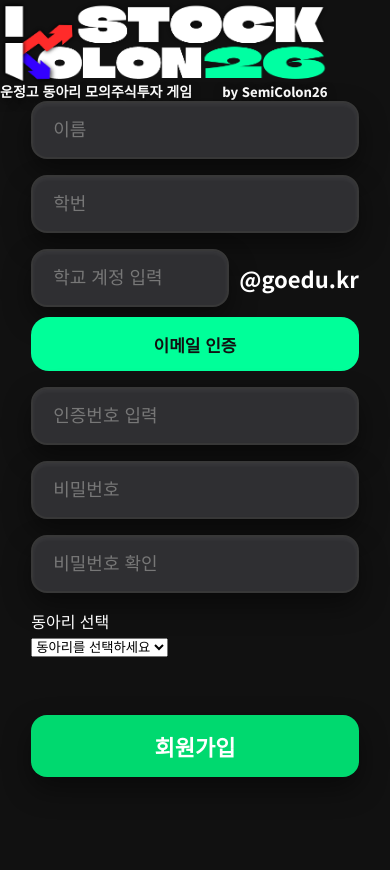
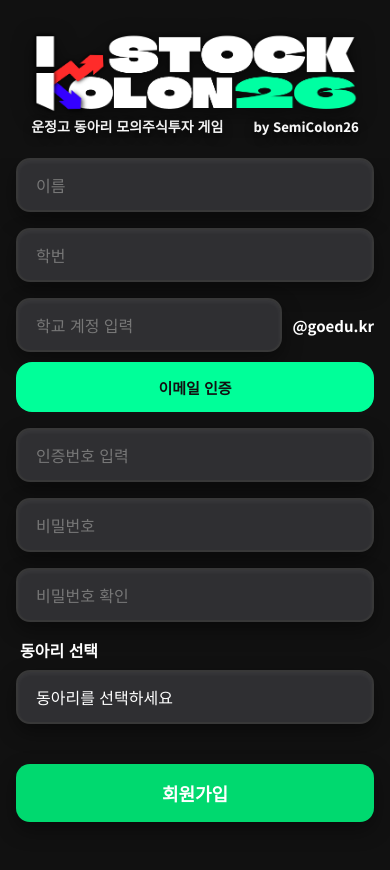
Before and after one commit to jeongbin-0509/StockKolon26, a Flask app: page /auth/signup in a window 390 px wide. Before the commit the page ends 777 px from the top, so only its background shows below. Run offline with Flask 3, Linux system fonts and the light colour scheme.

Commit message:
frontend 만지작

```diff
--- /dev/null
+++ b/app/static/css/auth-header.css
@@ -0,0 +1,62 @@
+/* ==========================================
+   로그인 / 회원가입 페이지 전용 header 스타일
+   (login.html, signup.html 에만 링크할 것)
+============================================ */
+header {
+    width: 100%;
+    display: flex;
+    flex-direction: column;
+    align-items: center;
+    justify-content: center;
+    padding: 44px 20px 32px;
+    text-align: center;
+    gap: 14px;
+}
+
+header .logo-link {
+    display: inline-block;
+    line-height: 0;
+}
+
+header #logo {
+    width: 500px;
+    max-width: 84vw;
+    height: auto;
+    object-fit: contain;
+    filter: drop-shadow(0 6px 10px rgba(0,0,0,.5));
+}
+
+header .logo_text_wrap {
+    width: 500px;
+    max-width: 84vw;
+    display: flex;
+    justify-content: space-between;
+    align-items: center;
+}
+
+header .school_text {
+    font-size: 20px;
+    font-weight: 800;
+    color: var(--text-primary);
+}
+
+header .by_text {
+    font-size: 18px;
+    font-weight: 800;
+    color: var(--text-primary);
+}
+
+@media screen and (max-width: 767px) {
+    header {
+        padding: 30px 16px 22px;
+        gap: 10px;
+    }
+
+    header .school_text {
+        font-size: 14px;
+    }
+
+    header .by_text {
+        font-size: 13px;
+    }
+}
--- a/app/static/css/auth.css
+++ b/app/static/css/auth.css
@@ -1,3 +1,4 @@
+/* ── Body / Layout ── */
 body {
     min-height: 100vh;
     overflow-x: hidden;
@@ -10,43 +11,50 @@ main {
     width: 100%;
     display: flex;
     justify-content: center;
+    padding: 0 20px 60px;
 }
 
+/* ── Login ── */
 #login {
-    width: 60%;
-    max-width: 760px;
+    width: 100%;
+    max-width: 560px;
 }
 
+/* ── Signup ── */
 #signup_form {
-    width: 48%;
-    max-width: 620px;
+    width: 100%;
+    max-width: 560px;
 }
 
 main form {
     width: 100%;
 }
 
+/* ── Form 공통 ── */
 form {
     display: flex;
     flex-direction: column;
     gap: 16px;
 }
 
+/* ── Input ── */
 input {
     width: 100%;
-    height: 82px;
-    border-radius: 24px;
+    height: 72px;
+    border-radius: 20px;
     border: 2px solid #383838;
     background: #2f2f32;
     color: white;
-    font-size: 30px;
+    font-size: 22px;
     font-weight: 500;
-    padding: 0 34px;
+    padding: 0 28px;
     outline: none;
+    font-family: "Noto Sans KR", sans-serif;
+    text-align: left;
 
     box-shadow:
         inset 0 2px 4px rgba(255,255,255,.05),
-        0 12px 28px rgba(0,0,0,.45);
+        0 8px 20px rgba(0,0,0,.40);
 }
 
 input::placeholder {
@@ -57,39 +65,43 @@ input:focus {
     border-color: var(--color-brand-mint);
 }
 
+/* ── Button 공통 ── */
 button {
     width: 100%;
-    height: 86px;
-    border-radius: 22px;
-    font-size: 32px;
+    height: 76px;
+    border-radius: 20px;
+    font-size: 24px;
     font-weight: 800;
     cursor: pointer;
     transition: .15s ease;
+    font-family: "Noto Sans KR", sans-serif;
+    text-align: center;
 }
 
 button:hover {
     transform: translateY(-2px);
 }
 
+/* ── 로그인 / 회원가입 주요 버튼 ── */
 #submit_btn,
 #signup_btn {
-    margin-top: 42px;
+    margin-top: 36px;
     border: none;
     background: #00d96f;
     color: white;
-    box-shadow:
-        0 12px 28px rgba(0,0,0,.45);
+    box-shadow: 0 8px 20px rgba(0,0,0,.40);
 }
 
+/* ── 회원가입으로 이동 버튼 ── */
 #moveto_signup_btn {
     margin-top: 8px;
     border: 2px solid #333;
     background: #111214;
     color: white;
-    box-shadow:
-        0 12px 28px rgba(0,0,0,.45);
+    box-shadow: 0 8px 20px rgba(0,0,0,.40);
 }
 
+/* ── 이메일 인증 줄 ── */
 .email_wrap {
     display: flex;
     align-items: center;
@@ -98,80 +110,150 @@ button:hover {
 
 .email_wrap input {
     flex: 1;
+    min-width: 0;
 }
 
 .email_wrap span {
     color: white;
-    font-size: 22px;
+    font-size: 18px;
     font-weight: 700;
     white-space: nowrap;
+    flex-shrink: 0;
 }
 
 #send_code_btn {
-    width: 180px;
-    height: 70px;
+    flex-shrink: 0;
+    width: 140px;
+    height: 62px;
     border: none;
-    border-radius: 18px;
+    border-radius: 16px;
     background: var(--color-brand-mint);
     color: #111;
-    font-size: 20px;
+    font-size: 16px;
     font-weight: 800;
 }
 
-/* 안내문 */
-
+/* ── 안내 문구 ── */
 .sub_text {
     display: block;
     margin-top: -6px;
     padding-left: 14px;
     color: #9a9a9a;
-    font-size: 14px;
+    font-size: 13px;
     font-weight: 400;
 }
 
-@media screen and (max-width:767px) {
+/* ── 동아리 선택 (select) ── */
+.club_select_wrap {
+    display: flex;
+    flex-direction: column;
+    gap: 8px;
+}
 
-    #login,
-    #signup_form {
-        width: 84%;
+.club_select_title {
+    color: white;
+    font-size: 16px;
+    font-weight: 700;
+    padding-left: 4px;
+}
+
+select {
+    width: 100%;
+    height: 72px;
+    border-radius: 20px;
+    border: 2px solid #383838;
+    background: #2f2f32;
+    color: white;
+    font-size: 20px;
+    font-weight: 500;
+    padding: 0 28px;
+    outline: none;
+    font-family: "Noto Sans KR", sans-serif;
+    appearance: none;
+    cursor: pointer;
+    box-shadow:
+        inset 0 2px 4px rgba(255,255,255,.05),
+        0 8px 20px rgba(0,0,0,.40);
+}
+
+select:focus {
+    border-color: var(--color-brand-mint);
+}
+
+select option {
+    background: #2f2f32;
+    color: white;
+}
+
+/* ── Flash 메시지 ── */
+.flash_msg {
+    text-align: center;
+    color: #ff6b6b;
+    font-size: 14px;
+    margin-top: 12px;
+    padding: 0 20px;
+}
+
+/* ── 모바일 반응형 (767px 이하) ── */
+@media screen and (max-width: 767px) {
+
+    main {
+        padding: 0 16px 48px;
     }
 
     input {
-        height: 58px;
-        font-size: 18px;
-        border-radius: 16px;
-        padding: 0 20px;
+        height: 54px;
+        font-size: 16px;
+        border-radius: 14px;
+        padding: 0 18px;
     }
 
     button {
-        height: 62px;
-        font-size: 22px;
-        border-radius: 16px;
+        height: 58px;
+        font-size: 18px;
+        border-radius: 14px;
     }
 
     .email_wrap {
         flex-wrap: wrap;
     }
 
+    .email_wrap span {
+        font-size: 15px;
+    }
+
     #send_code_btn {
         width: 100%;
+        height: 50px;
+        font-size: 15px;
+    }
+
+    select {
         height: 54px;
-        font-size: 17px;
+        font-size: 16px;
+        border-radius: 14px;
+        padding: 0 18px;
     }
 
     .sub_text {
-        font-size: 12px;
-        padding-left: 10px;
+        font-size: 11px;
+        padding-left: 8px;
+    }
+
+    #submit_btn,
+    #signup_btn {
+        margin-top: 24px;
     }
 }
 
+/* ── Club Card (기존 코드 유지) ── */
 .club_section {
     width: 100%;
 }
 
 .club_title {
     color: white;
-    font-size: 24px;
+    font-size: 20px;
     font-weight: 800;
     margin-bottom: 12px;
 }
@@ -183,21 +265,14 @@ button:hover {
 }
 
 .club_card {
-
     background: #2f2f32;
-
     border: 2px solid #383838;
-
     border-radius: 20px;
-
     padding: 18px;
-
     cursor: pointer;
-
     display: flex;
     flex-direction: column;
     align-items: center;
-
     transition: .15s ease;
 }
 
@@ -206,31 +281,39 @@ button:hover {
 }
 
 .club_card.selected {
-
     border-color: #00d96f;
-
     box-shadow:
         0 0 0 2px #00d96f,
         0 12px 28px rgba(0,0,0,.45);
 }
 
 .club_logo {
-
     width: 70px;
     height: 70px;
-
     object-fit: cover;
-
     border-radius: 50%;
 }
 
 .club_name {
+    margin-top: 10px;
+    color: white;
+    font-size: 16px;
+    font-weight: 700;
+    text-align: center;
+}
 
-    margin-top: 10px;
+@media screen and (max-width: 767px) {
+    .club_grid {
+        grid-template-columns: repeat(2, 1fr);
+        gap: 10px;
+    }
 
-    color: white;
+    .club_logo {
+        width: 50px;
+        height: 50px;
+    }
 
-    font-size: 18px;
-
-    font-weight: 700;
+    .club_name {
+        font-size: 13px;
+    }
 }
--- a/app/static/css/header.css
+++ b/app/static/css/header.css
@@ -1,29 +1,29 @@
 /* ==========================================
    상단 헤더 영역 공통 스타일 (header.css)
 ============================================ */
-.buy-header {
+header {
     width: 100%;
-    height: 320px;
+    height: 280px;
     display: flex;
-    flex-direction: column; /* 원래 원하셨던 중앙 세로 배치 구조 복원 */
-    align-items: center;
-    padding-top: 55px;
+    flex-direction: column;
+    align-items: flex-start;
+    padding-top: 50px;
+    padding-left: 55px;
     box-sizing: border-box;
     position: relative;
     z-index: 10;
     background: var(--bg-main, #121212);
 }
 
-/* 원래 사용하시던 거대하고 예쁜 로고 세팅 그대로 유지 */
-.buy-header #logo {
-    width: 760px;
+#logo {
+    width: 620px;
     max-width: 84vw;
     height: auto;
     display: block;
     filter: drop-shadow(0 8px 12px rgba(0,0,0,.55));
 }
 
-.buy-header .logo-link {
+.logo-link {
     display: block;
     line-height: 0;
     cursor: pointer;
@@ -31,7 +31,7 @@
 
 /* 로고 밑 텍스트 정렬 */
 .logo_text_wrap {
-    width: 760px;
+    width: 620px;
     max-width: 84vw;
     display: flex;
     justify-content: space-between;
@@ -54,14 +54,14 @@
 /* ==========================================
    [우측 상단 고정] 유저 정보 및 메뉴 네비게이션
 ============================================ */
-.buy-header #header-nav {
+header #header-nav {
     position: absolute;
-    top: 35px;   /* 상단 여백 조절 */
-    right: 40px;  /* 우측 여백 조절 */
+    top: 35px;
+    right: 40px;
     display: flex;
     align-items: center;
     gap: 12px;
-    flex-wrap: nowrap; /* 절대 줄바꿈 금지 */
+    flex-wrap: nowrap;
 }
 
 .user-pill,
@@ -75,12 +75,11 @@
     background: linear-gradient(145deg, #1b1b1b, #121212);
     color: var(--text-primary, #ffffff);
     text-decoration: none;
-    box-shadow: 0 0 12px rgba(255, 255, 255, 0.08), 0 12px 24px rgba(0, 0, 0, 0.35);
+    box-shadow: 0 0 12px rgba(255,255,255,0.08), 0 12px 24px rgba(0,0,0,0.35);
     flex-shrink: 0;
     box-sizing: border-box;
 }
 
-/* 유저 캡슐 스타일 */
 .user-pill {
     gap: 10px;
     padding: 0 16px;
@@ -104,7 +103,6 @@
     white-space: nowrap;
 }
 
-/* 아이콘 버튼 스타일 (랭킹, 설정) */
 .nav-icon {
     width: 52px;
     padding: 8px;
@@ -116,32 +114,46 @@
     object-fit: contain;
 }
 
+#header-nav a {
+    display: flex;
+    align-items: center;
+    justify-content: center;
+    width: 52px;
+    min-height: 52px;
+    border: 2px solid #303030;
+    border-radius: 1.1rem;
+    background: linear-gradient(145deg, #1b1b1b, #121212);
+    box-shadow: 0 0 12px rgba(255,255,255,0.08), 0 12px 24px rgba(0,0,0,0.35);
+    text-decoration: none;
+}
+
+#header-nav a img {
+    width: 24px;
+    height: 24px;
+    object-fit: contain;
+}
+
 
 /* ==========================================
    [반응형] 모바일 환경 최적화
 ============================================ */
 @media screen and (max-width: 767px) {
-    .buy-header {
+    header {
         height: auto;
         padding-top: 25px;
+        padding-left: 8vw;
         padding-bottom: 20px;
         gap: 20px;
-    }
-
-    #logo,
-    .logo_text_wrap {
-        width: 84vw;
     }
 
     .school_text { font-size: 14px; }
     .by_text { font-size: 13px; }
 
-    /* 모바일에서는 거대한 로고 밑으로 메뉴가 자연스럽게 내려오도록 조정 */
-    .buy-header #header-nav {
-        position: static; /* absolute 해제 */
+    header #header-nav {
+        position: static;
         margin-top: 10px;
         width: 84vw;
-        justify-content: center; /* 가운데 정렬 */
+        justify-content: flex-start;
     }
 
     .user-pill,
@@ -156,4 +168,9 @@
     .user-name {
         font-size: 14px;
     }
+
+    #header-nav a {
+        width: 46px;
+        min-height: 46px;
+    }
 }
--- a/app/static/css/index.css
+++ b/app/static/css/index.css
@@ -25,6 +25,12 @@ main {
 }
 
 /* header */
+#logo {
+    width: clamp(200px, 30vw, 420px);
+    height: auto;
+    object-fit: contain;
+}
+
 header {
     display: flex;
     align-items: center;
--- a/app/templates/auth/login.html
+++ b/app/templates/auth/login.html
@@ -7,7 +7,7 @@
     <link rel="stylesheet" href="{{ url_for('static', filename='css/base.css') }}">
     <link rel="stylesheet" href="{{ url_for('static', filename='css/header.css') }}">
     <link rel="stylesheet" href="{{ url_for('static', filename='css/auth.css') }}">
-
+    <link rel="stylesheet" href="{{ url_for('static', filename='css/auth-header.css') }}">
     <title>Login - STOCKOLON 26</title>
 </head>
 <body>
--- a/app/templates/auth/signup.html
+++ b/app/templates/auth/signup.html
@@ -5,10 +5,10 @@
     <meta name="viewport" content="width=device-width, initial-scale=1.0">
 
     <title>Sign Up - STOCKOLON 26</title>
-
     <link rel="stylesheet" href="{{ url_for('static', filename='css/base.css') }}">
     <link rel="stylesheet" href="{{ url_for('static', filename='css/header.css') }}">
     <link rel="stylesheet" href="{{ url_for('static', filename='css/auth.css') }}">
+    <link rel="stylesheet" href="{{ url_for('static', filename='css/auth-header.css') }}">
 </head>
 <body>
 
--- a/app/templates/index.html
+++ b/app/templates/index.html
@@ -5,7 +5,6 @@
     <meta name="viewport" content="width=device-width, initial-scale=1.0">
     <title>STOCKOLON 26</title>
     <link rel="stylesheet" href="{{ url_for('static', filename='css/base.css') }}">
-    <link rel="stylesheet" href="{{ url_for('static', filename='css/header.css') }}">
     <link rel="stylesheet" href="{{ url_for('static', filename='css/index.css') }}">
 </head>
 <body>
```
